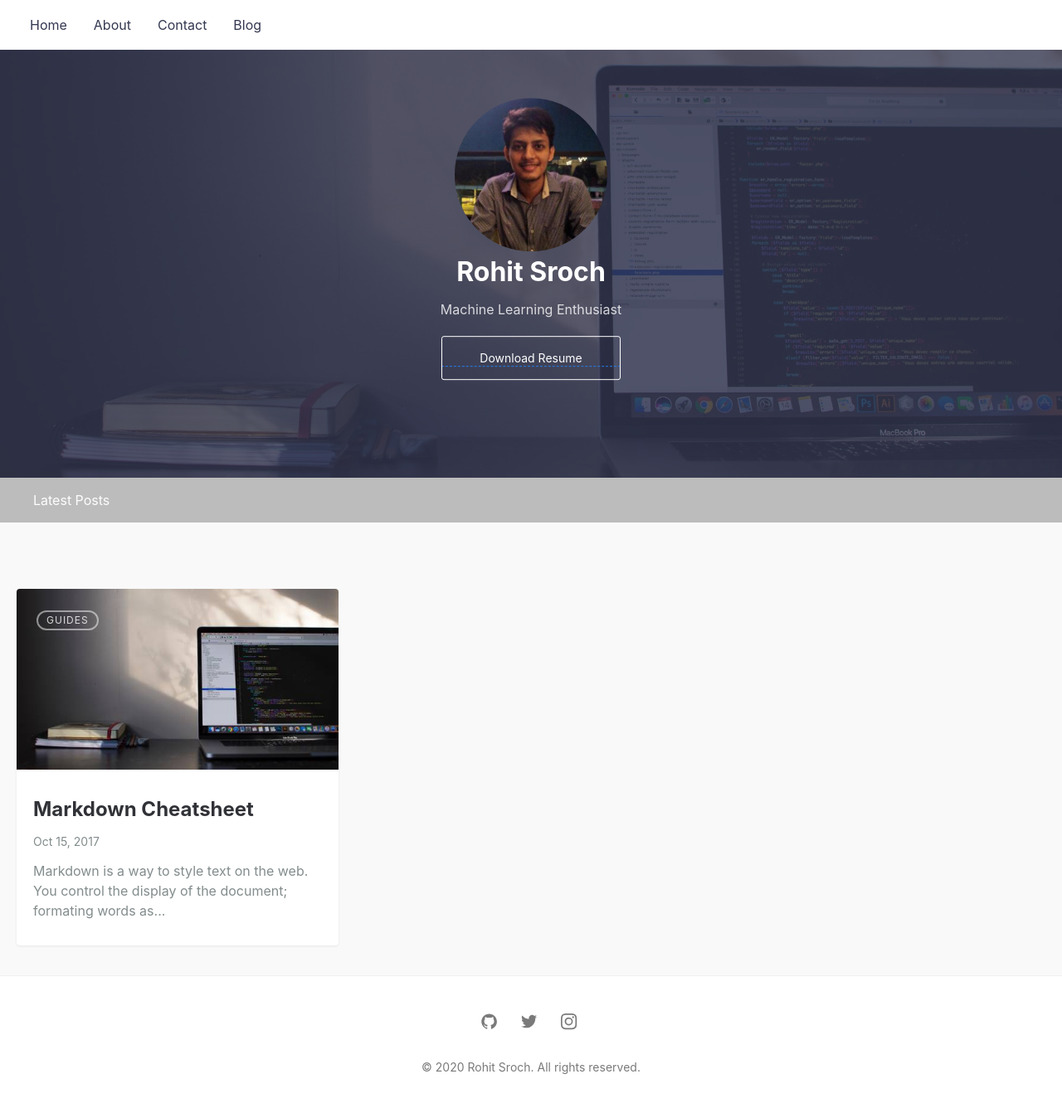
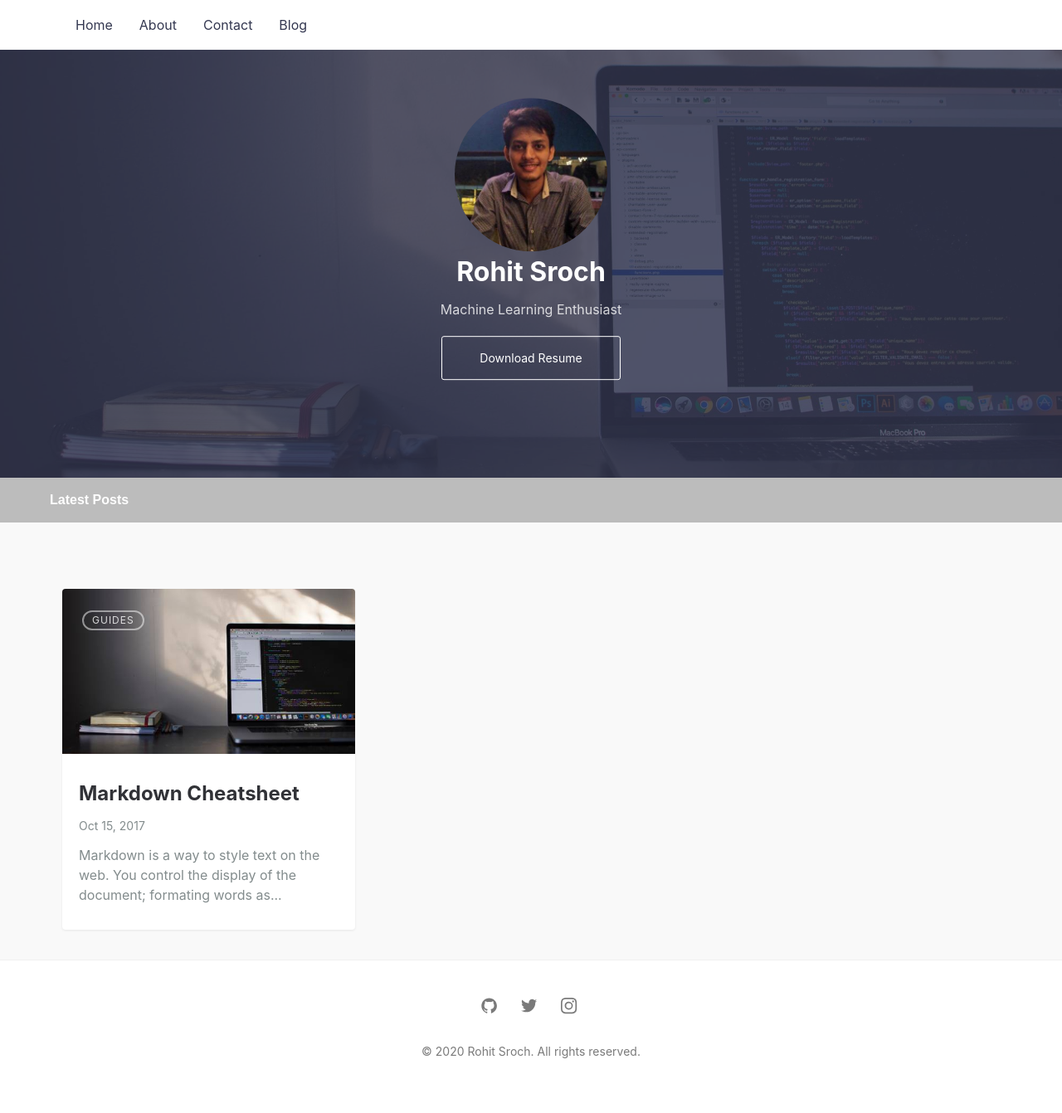
Before and after one commit to rohitsroch/rohitsroch.github.io, a Jekyll site: the page built from index.md, in a window 1280 px wide. Shown: the whole page at 83% size. Built offline with Jekyll 4.4.1, drawn with Linux system fonts in a browser that asks for light colours.

Commit message:
minor changes

```diff
--- a/_layouts/default.html
+++ b/_layouts/default.html
@@ -39,7 +39,7 @@
         <div class="ticker" id="latest-posts">
           <span>Latest Posts</span>
         </div>
-        <div class="container">
+        <div class="container" >
           <div class="post-list" itemscope="" itemtype="http://schema.org/Blog">
 
             {% for post in site.posts %}
--- a/assets/css/main.css
+++ b/assets/css/main.css
@@ -329,7 +329,7 @@
     text-decoration: none;
     -webkit-transition: all .2s linear;
     transition: all .2s linear;
-    /*border-bottom: 1px dashed #277cea*/
+    border-bottom: 1px dashed #277cea
 }
 
 a:active,
@@ -340,7 +340,7 @@
 a:hover,
 a:focus {
     color: #68a4f1;
-    /*border-bottom: 1px solid #68a4f1*/
+    border-bottom: 1px solid #68a4f1
 }
 
 hr {
@@ -418,12 +418,15 @@
 }
 
 .ticker{
+    margin: 0 auto;
     background-color: #adadad;
     color: #fff;
-    padding: 15px 40px;
+    padding: 15px 60px;
     opacity: 0.8;
+    font-weight: bold;
+    font-family: sans-serif;
     z-index: 4;
-    width: 100%;
+    width: auto;
     top: 0;
     left: 0;
     will-change: transform;
@@ -442,28 +445,28 @@
 }
 
 @media only screen and (min-width: 36em) {
-    .container .ticker{
+    .container {
         margin: 0 auto;
         max-width: 540px
     }
 }
 
 @media only screen and (min-width: 48em) {
-    .container .ticker{
+    .container {
         margin: 0 auto;
         max-width: 720px
     }
 }
 
 @media only screen and (min-width: 62em) {
-    .container .ticker{
+    .container {
         margin: 0 auto;
         max-width: 960px
     }
 }
 
 @media only screen and (min-width: 75em) {
-    .container .ticker{
+    .container {
         margin: 0 auto;
         max-width: 1170px
     }
@@ -1593,6 +1596,7 @@
 
 .hero__wrap a{
     text-decoration: none;
+    border-bottom: none
 }
 
 
```
